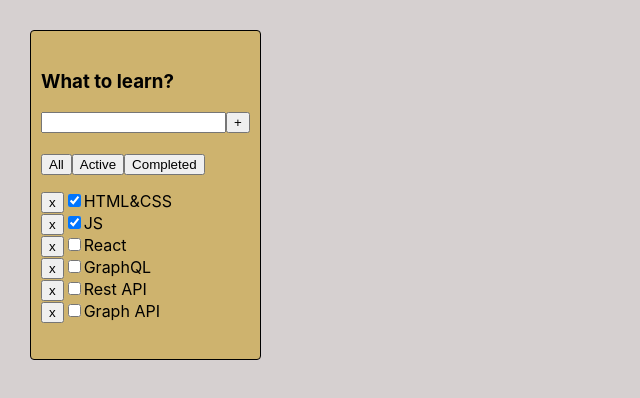
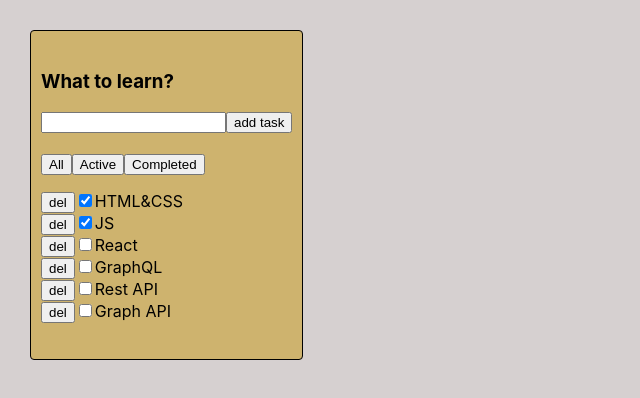
Before and after one commit to Odinokun/ca-todo-mentor, a React (Create React App) app: page / in a window 1280 px wide. Shown: the top 398 px of the page, without its empty margins (0-640 px from the left). Built offline with nearby package versions, Linux system fonts and the light colour scheme.

Commit message:
Refactor Todolist component; update button labels and add type definition

```diff
--- a/src/Todolist.tsx
+++ b/src/Todolist.tsx
@@ -1,3 +1,5 @@
+import { FC } from 'react';
+
 export type TaskType = {
   id: number;
   title: string;
@@ -9,13 +11,13 @@ type PropsType = {
   tasks: TaskType[];
 };
 
-export const Todolist = ({ title, tasks }: PropsType) => {
+export const Todolist: FC<PropsType> = ({ title, tasks, ...restProps }) => {
   return (
     <div className='todolist'>
       <h3>{title}</h3>
       <div>
         <input />
-        <button>+</button>
+        <button>add task</button>
       </div>
       <br />
       <div>
@@ -27,7 +29,7 @@ export const Todolist = ({ title, tasks }: PropsType) => {
         {tasks.map(task => {
           return (
             <li key={task.id}>
-              <button>x</button>
+              <button>del</button>
               <input type='checkbox' checked={task.isDone} />
               <span>{task.title}</span>
             </li>
```
